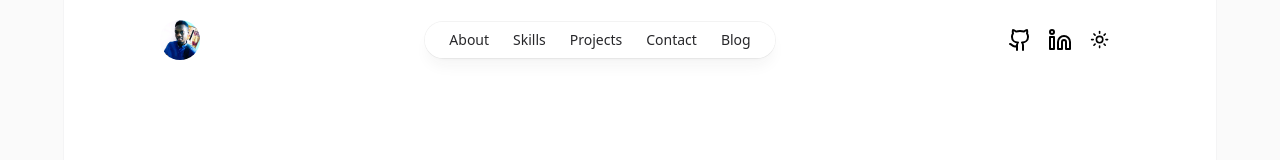
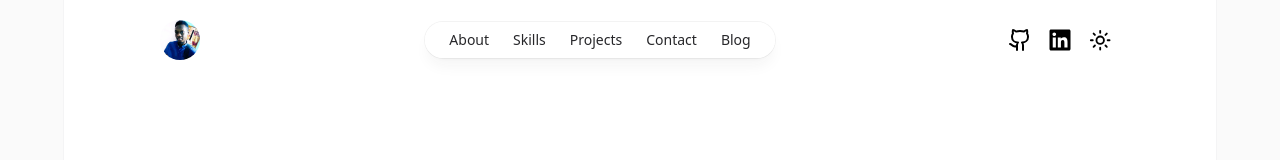
Before and after one commit to RinKhimera/rinkhimera-portfolio, a Next.js app: page / in a window 1280 px wide. Shown: the top 160 px of the page. Built offline with nearby package versions, Linux system fonts and the light colour scheme.

Commit message:
header links

```diff
--- a/components/SiteHeader.tsx
+++ b/components/SiteHeader.tsx
@@ -6,6 +6,7 @@ import AvatarLogo from "@/public/assets/images/avatar.webp"
 import { Github, Linkedin } from "lucide-react"
 import Link from "next/link"
 import { usePathname } from "next/navigation"
+import { FaLinkedin } from "react-icons/fa"
 import { ModeToggle } from "./theme-toggle"
 
 const navigationLinks = [
@@ -46,15 +47,19 @@ const SiteHeader = () => {
         <div className="flex items-center">
           <Link
             className={buttonVariants({ variant: "ghost", size: "icon" })}
-            href={"/"}
+            target="_blank"
+            rel="noopener noreferrer"
+            href="https://github.com/RinKhimera"
           >
             <Github />
           </Link>
           <Link
             className={buttonVariants({ variant: "ghost", size: "icon" })}
-            href={"/"}
+            target="_blank"
+            rel="noopener noreferrer"
+            href="https://www.linkedin.com/in/samuel-pokam/"
           >
-            <Linkedin />
+            <FaLinkedin size={24} />
           </Link>
           <ModeToggle />
         </div>
--- a/components/theme-toggle.tsx
+++ b/components/theme-toggle.tsx
@@ -1,26 +1,26 @@
-"use client";
+"use client"
 
-import { MoonIcon, SunIcon } from "lucide-react";
-import { useTheme } from "next-themes";
-import * as React from "react";
+import { MoonIcon, SunIcon } from "lucide-react"
+import { useTheme } from "next-themes"
+import * as React from "react"
 
-import { Button } from "@/components/ui/button";
+import { Button } from "@/components/ui/button"
 import {
   DropdownMenu,
   DropdownMenuContent,
   DropdownMenuItem,
   DropdownMenuTrigger,
-} from "@/components/ui/dropdown-menu";
+} from "@/components/ui/dropdown-menu"
 
 export function ModeToggle() {
-  const { setTheme } = useTheme();
+  const { setTheme } = useTheme()
 
   return (
     <DropdownMenu>
       <DropdownMenuTrigger asChild>
         <Button variant="ghost" size="icon">
-          <SunIcon className="h-[1.2rem] w-[1.2rem] rotate-0 scale-100 transition-all dark:-rotate-90 dark:scale-0" />
-          <MoonIcon className="absolute h-[1.2rem] w-[1.2rem] rotate-90 scale-0 transition-all dark:rotate-0 dark:scale-100" />
+          <SunIcon className="h-[1.4rem] w-[1.4rem] rotate-0 scale-100 transition-all dark:-rotate-90 dark:scale-0" />
+          <MoonIcon className="absolute h-[1.4rem] w-[1.4rem] rotate-90 scale-0 transition-all dark:rotate-0 dark:scale-100" />
           <span className="sr-only">Toggle theme</span>
         </Button>
       </DropdownMenuTrigger>
@@ -36,5 +36,5 @@ export function ModeToggle() {
         </DropdownMenuItem>
       </DropdownMenuContent>
     </DropdownMenu>
-  );
+  )
 }
--- a/package.json
+++ b/package.json
@@ -34,7 +34,7 @@
     "react": "^18.2.0",
     "react-dom": "^18.2.0",
     "react-hook-form": "^7.46.1",
-    "react-icons": "^4.11.0",
+    "react-icons": "^4.12.0",
     "tailwind-merge": "^1.14.0",
     "tailwindcss": "3.3.3",
     "tailwindcss-animate": "^1.0.7",
```
Also changed, not shown: 1 other file (tests, documents, lock files or other folders).
